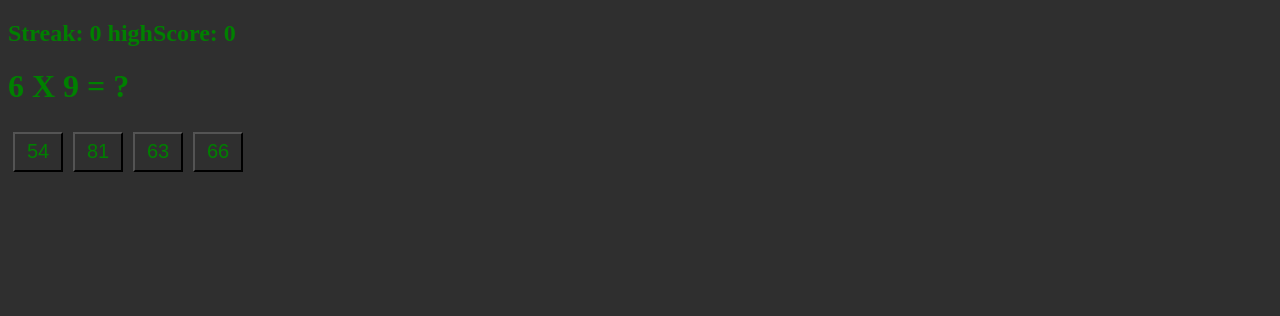
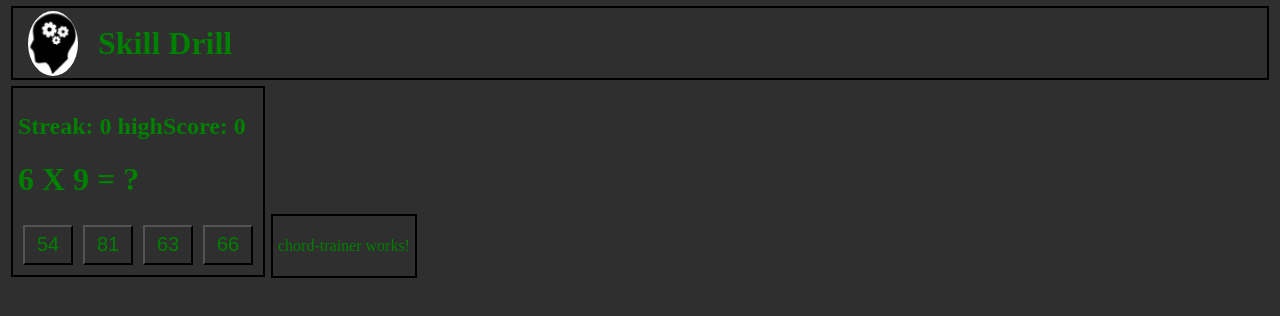
Before and after one commit to BrotherApollo/SkillDrill, an Angular app: page / in a window 1280 px wide. Shown: the top 316 px of the page. Built offline with nearby package versions, Linux system fonts and the light colour scheme.

Commit message:
adding a basic toolbar and the bones of the chord trainer component

```diff
--- a/src/app/app.css
+++ b/src/app/app.css
@@ -0,0 +1,12 @@
+* {
+    display: inline-block;
+    outline: 2px solid black;
+    margin: 5px;
+    padding: 5px;
+}
+
+app-toolbar {
+  display: flex;
+  align-items: center; /* Vertical */
+  height: 60px;
+}
--- a/src/app/app.html
+++ b/src/app/app.html
@@ -1 +1,3 @@
+<app-toolbar></app-toolbar>
 <problem-display></problem-display>
+<app-chord-trainer></app-chord-trainer>
--- a/src/app/app.ts
+++ b/src/app/app.ts
@@ -1,9 +1,11 @@
 import { Component, signal } from '@angular/core';
 import { ProblemDisplay } from './problem-display/problem-display';
+import { ChordTrainer } from "./chord-trainer/chord-trainer";
+import { Toolbar } from "./toolbar/toolbar";
 
 @Component({
   selector: 'app-root',
-  imports: [ProblemDisplay],
+  imports: [ProblemDisplay, ChordTrainer, Toolbar],
   templateUrl: './app.html',
   styleUrl: './app.css'
 })
--- /dev/null
+++ b/src/app/toolbar/toolbar.css
@@ -0,0 +1,14 @@
+img {
+    border-radius: 100%;
+    width: 50px;
+    height: 65px;
+}
+
+h1 {
+    vertical-align: middle;
+}
+
+* {
+    display: inline-block;
+    margin: 10px;
+}
--- /dev/null
+++ b/src/app/toolbar/toolbar.html
@@ -0,0 +1,2 @@
+<img src="Logo-small.jpg" alt="Logo">
+<h1>Skill Drill</h1>
```
Also changed, not shown: src/app/toolbar/toolbar.ts (added, +11 -0 lines), public/Logo-large.jpg (added), public/Logo-small.jpg (added).
